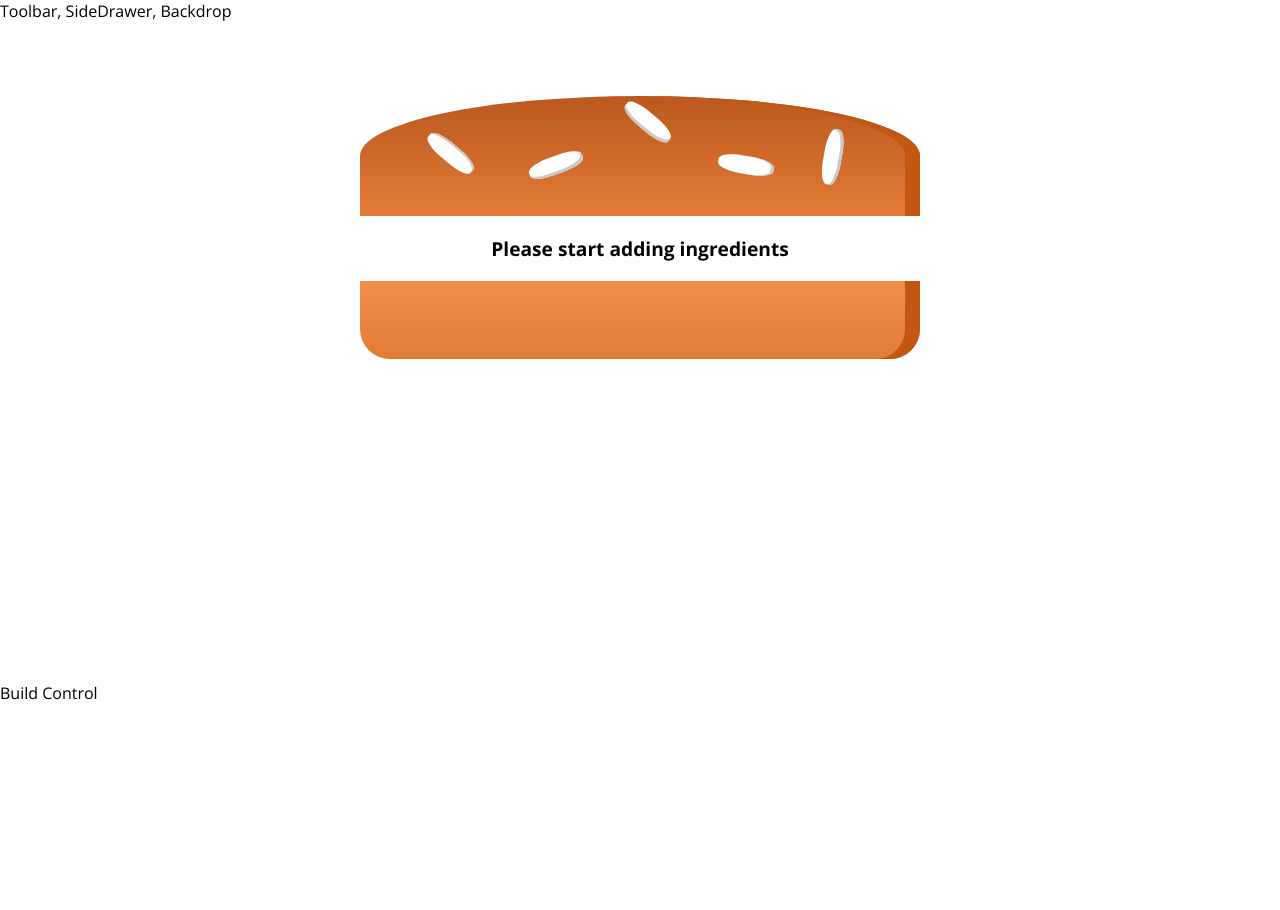
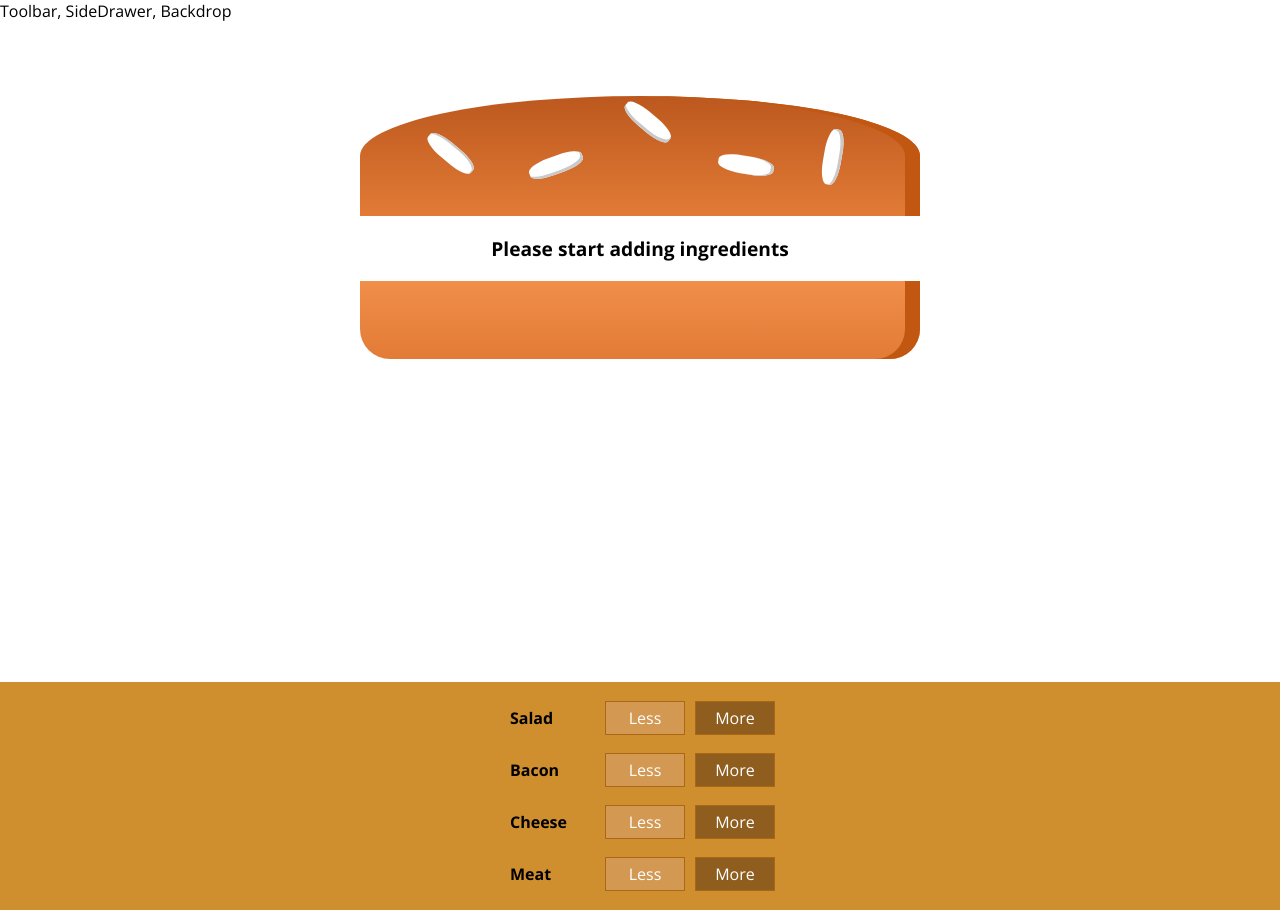
Before and after one commit to diwakarsharma95/burger-builder-web-app, a React (Create React App) app: page / in a window 1280 px wide. Before the commit the page ends 800 px from the top, so only its background shows below. Built offline with nearby package versions, Linux system fonts and the light colour scheme.

Commit message:
Connecting State to Build Controls

```diff
--- a/src/components/Burger/BuildControls/BuildControl/BuildControl.js
+++ b/src/components/Burger/BuildControls/BuildControl/BuildControl.js
@@ -5,7 +5,9 @@
 	<div className={classes.BuildControl}>
 		<div className={classes.Label}>{props.label}</div>
 		<button className={classes.Less}>Less</button>
-		<button className={classes.More}>More</button>
+		<button className={classes.More} onClick={props.added}>
+			More
+		</button>
 	</div>
 );
 
--- a/src/components/Burger/BuildControls/BuildControls.js
+++ b/src/components/Burger/BuildControls/BuildControls.js
@@ -1,6 +1,23 @@
 import React from 'react';
 import classes from './BuildControls.module.css';
+import BuildControl from './BuildControl/BuildControl';
 
-const buildControls = () => <div></div>;
+const controls = [
+	{ label: 'Salad', type: 'salad' },
+	{ label: 'Bacon', type: 'bacon' },
+	{ label: 'Cheese', type: 'cheese' },
+	{ label: 'Meat', type: 'meat' },
+];
+
+const buildControls = (props) => (
+	<div className={classes.BuildControls}>
+		{controls.map((ctrl) => (
+			<BuildControl
+				key={ctrl.label}
+				label={ctrl.label}
+				added={() => props.ingredientAdded(ctrl.type)}></BuildControl>
+		))}
+	</div>
+);
 
 export default buildControls;
--- a/src/containers/BurgerBuilder/BurgerBuilder.js
+++ b/src/containers/BurgerBuilder/BurgerBuilder.js
@@ -1,7 +1,14 @@
 import React, { Component } from 'react';
 import Aux from '../../hoc/Aux';
 import Burger from '../../components/Burger/Burger';
+import BuildControls from '../../components/Burger/BuildControls/BuildControls';
 
+const INGREDIENT_PRICES = {
+	salad: 0.5,
+	cheese: 0.4,
+	meat: 1.3,
+	bacon: 0.7,
+};
 class BurgerBuilder extends Component {
 	// constructor(props) {
 	// 	super( props );
@@ -14,12 +21,26 @@
 			cheese: 0,
 			meat: 0,
 		},
+		totalPrice: 4,
 	};
+	addIngredientHandler = (type) => {
+		const oldCount = this.state.ingredients[type];
+		const updatedCount = oldCount + 1;
+		const updatedIngredients = {
+			...this.state.ingredients,
+		};
+		updatedIngredients[type] = updatedCount;
+		const priceAddition = INGREDIENT_PRICES[type];
+		const oldPrice = this.state.totalPrice;
+		const newPrice = oldPrice + priceAddition;
+		this.setState({ totalPrice: newPrice, ingredients: updatedIngredients });
+	};
+	removeIngredientHandler = (type) => {};
 	render() {
 		return (
 			<Aux>
 				<Burger ingredients={this.state.ingredients}></Burger>
-				<div>Build Control</div>
+				<BuildControls ingredientAdded={this.addIngredientHandler}></BuildControls>
 			</Aux>
 		);
 	}
```
